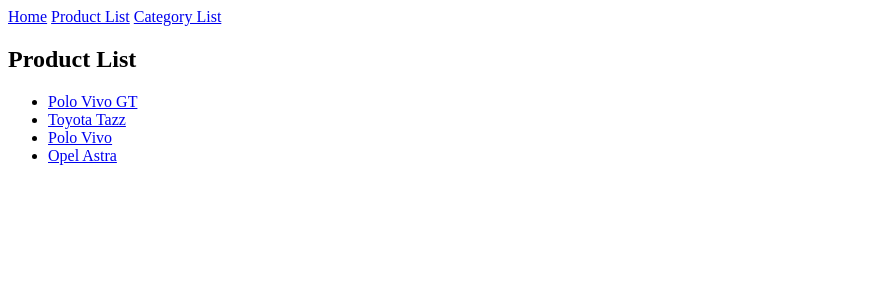
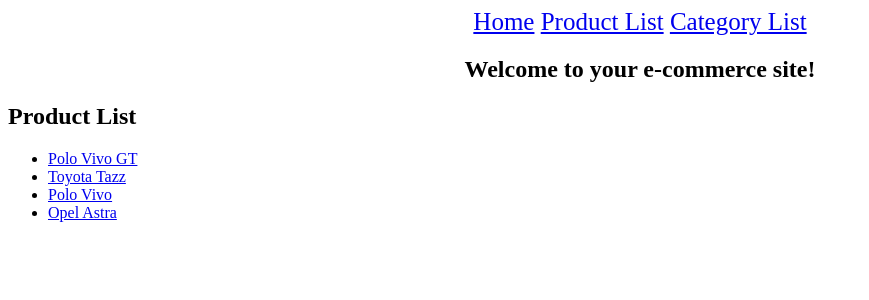
Before and after one commit to ross-dotcom/django_project, a Django app: page /products/ in a window 1280 px wide. Shown: the top 300 px of the page, without its empty margins (0-869 px from the left). Run offline with Django 3.2, Linux system fonts and the light colour scheme; data comes from the database, SQL or seed files in the repository.

Commit message:
Styling edits.

```diff
--- a/myproject/ecommerce/templates/home.html
+++ b/myproject/ecommerce/templates/home.html
@@ -1,6 +1,12 @@
-<a href="{% url 'home' %}">Home</a>
-<a href="{% url 'product_list' %}">Product List</a>
-<a href="{% url 'category_list' %}">Category List</a>
+<div style="text-align: center; font-size: 25px;">
+  <a href="{% url 'home' %}">Home</a>
+  <a href="{% url 'product_list' %}">Product List</a>
+  <a href="{% url 'category_list' %}">Category List</a>
+</div>
+
+<div style="text-align: center;">
+  <h2>Welcome to your e-commerce site!</h2>
+</div>
 
 {% block p_list %}
 {% endblock %}
```
